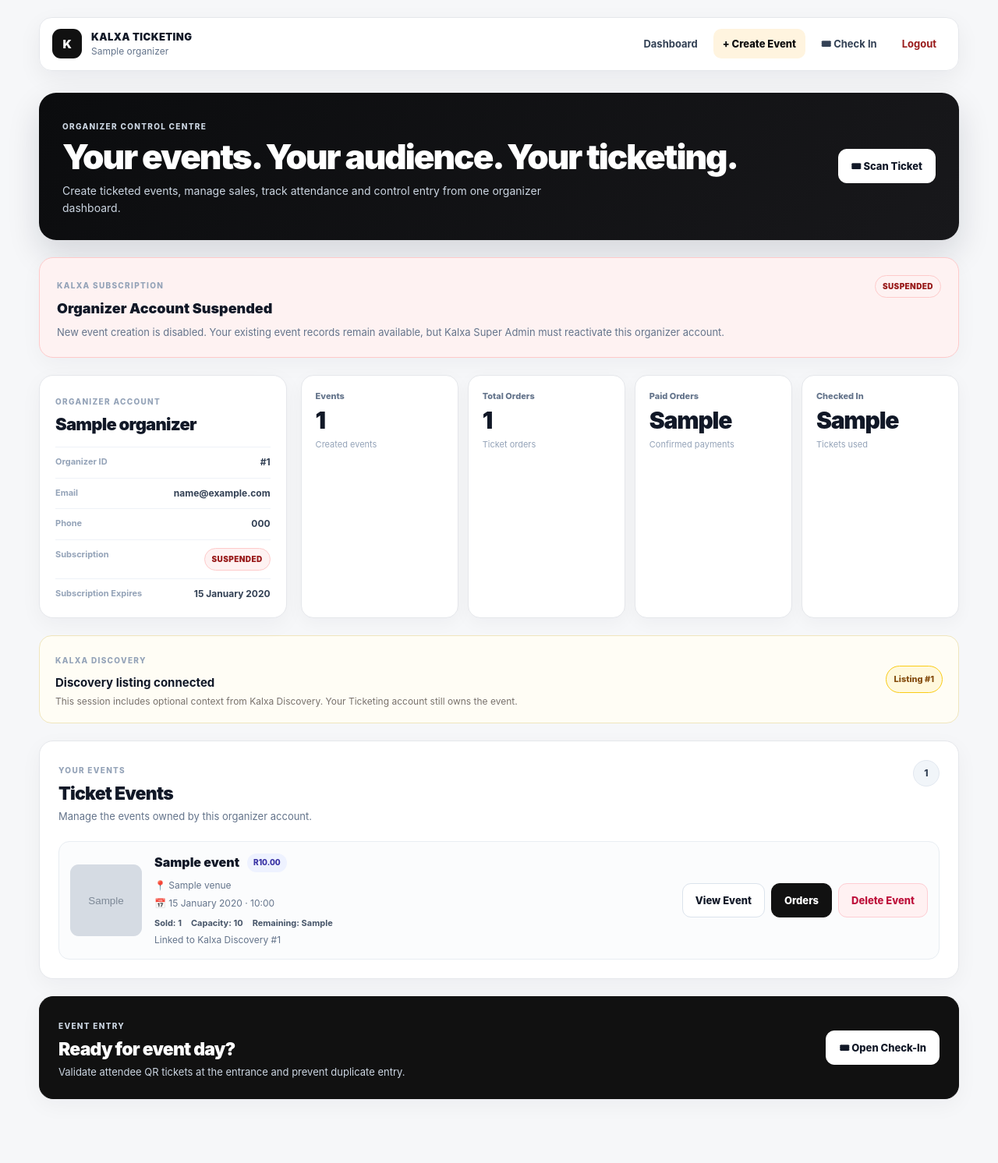
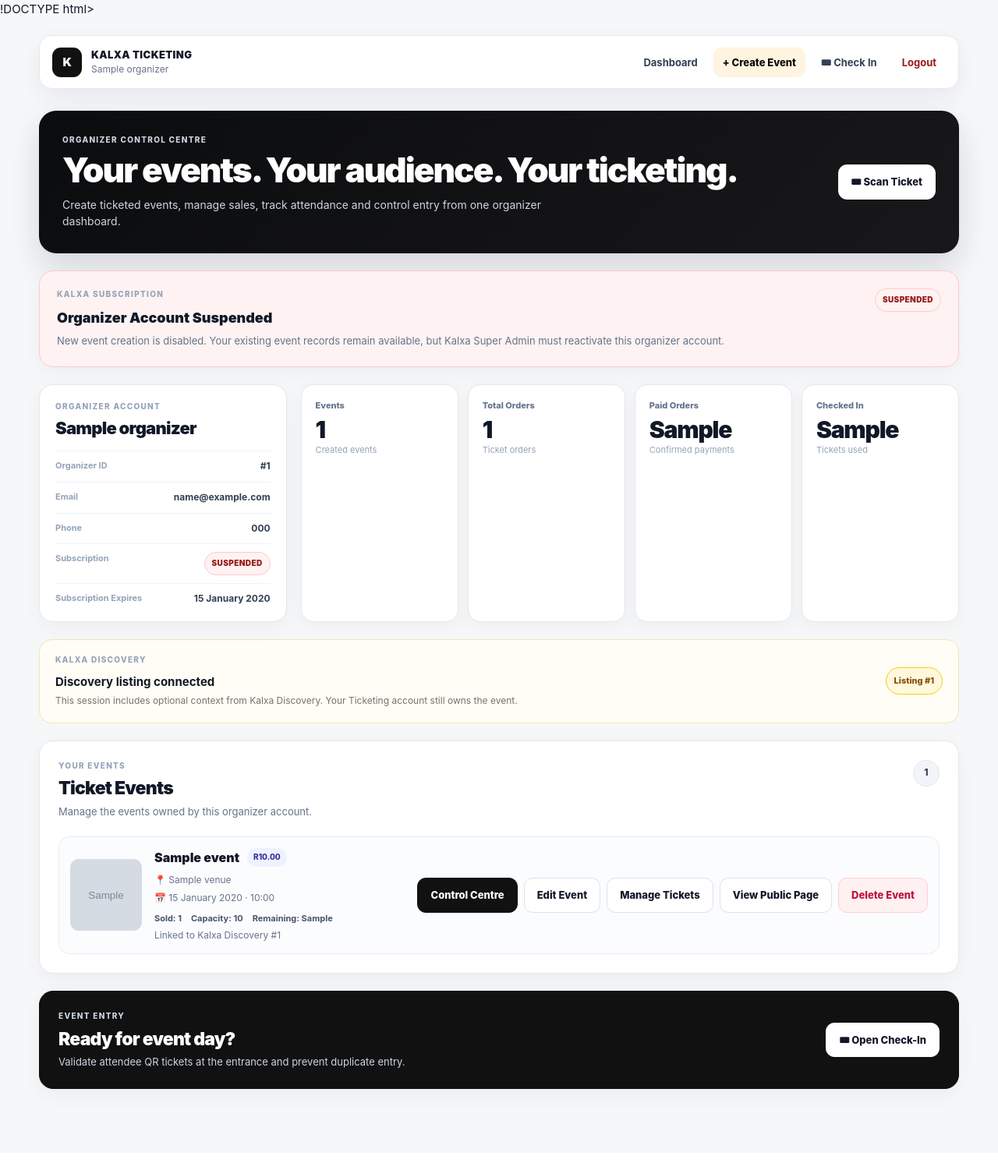
Before and after one commit to LasieHlongwane/tikete, a Flask app: template templates/admin/dashboard.html in a window 1280 px wide. Shown: the whole page at 78% size. After the commit the page ends 1410 px from the top, so only its background shows below. Run offline with Flask 3, Linux system fonts and the light colour scheme; tables that the repository leaves empty hold one stand-in row (values such as "Sample post"); the template is opened without the code that fills it: values that come from a table or form of the project are taken from there, most other values are stand-ins (such as "Sample title", 1, 10 or a date in 2020); grey boxes marked "Sample" are stand-in pictures; some libraries are stand-ins or nearby versions.

Commit message:
Modify button labels in admin dashboard
Updated button labels for better clarity and functionality.

```diff
--- a/templates/admin/dashboard.html
+++ b/templates/admin/dashboard.html
@@ -1,4 +1,4 @@
-<!DOCTYPE html>
+!DOCTYPE html>
 <html lang="en">
 
 <head>
@@ -2772,6 +2772,43 @@
 
                             <a
                                 href="{{ url_for(
+                                    'admin_event_control',
+                                    event_id=event.id
+                                ) }}"
+                                class="button"
+                            >
+                                Control Centre
+                            </a>
+
+
+                            {% if not event.is_closed %}
+
+                                <a
+                                    href="{{ url_for(
+                                        'admin_edit_event',
+                                        event_id=event.id
+                                    ) }}"
+                                    class="button button-secondary"
+                                >
+                                    Edit Event
+                                </a>
+
+                            {% endif %}
+
+
+                            <a
+                                href="{{ url_for(
+                                    'admin_orders',
+                                    event_id=event.id
+                                ) }}"
+                                class="button button-secondary"
+                            >
+                                Manage Tickets
+                            </a>
+
+
+                            <a
+                                href="{{ url_for(
                                     'event_page',
                                     event_id=event.id
                                 ) }}"
@@ -2779,18 +2816,7 @@
                                 target="_blank"
                                 rel="noopener noreferrer"
                             >
-                                View Event
-                            </a>
-
-
-                            <a
-                                href="{{ url_for(
-                                    'admin_orders',
-                                    event_id=event.id
-                                ) }}"
-                                class="button"
-                            >
-                                Orders
+                                View Public Page
                             </a>
 
 
```
